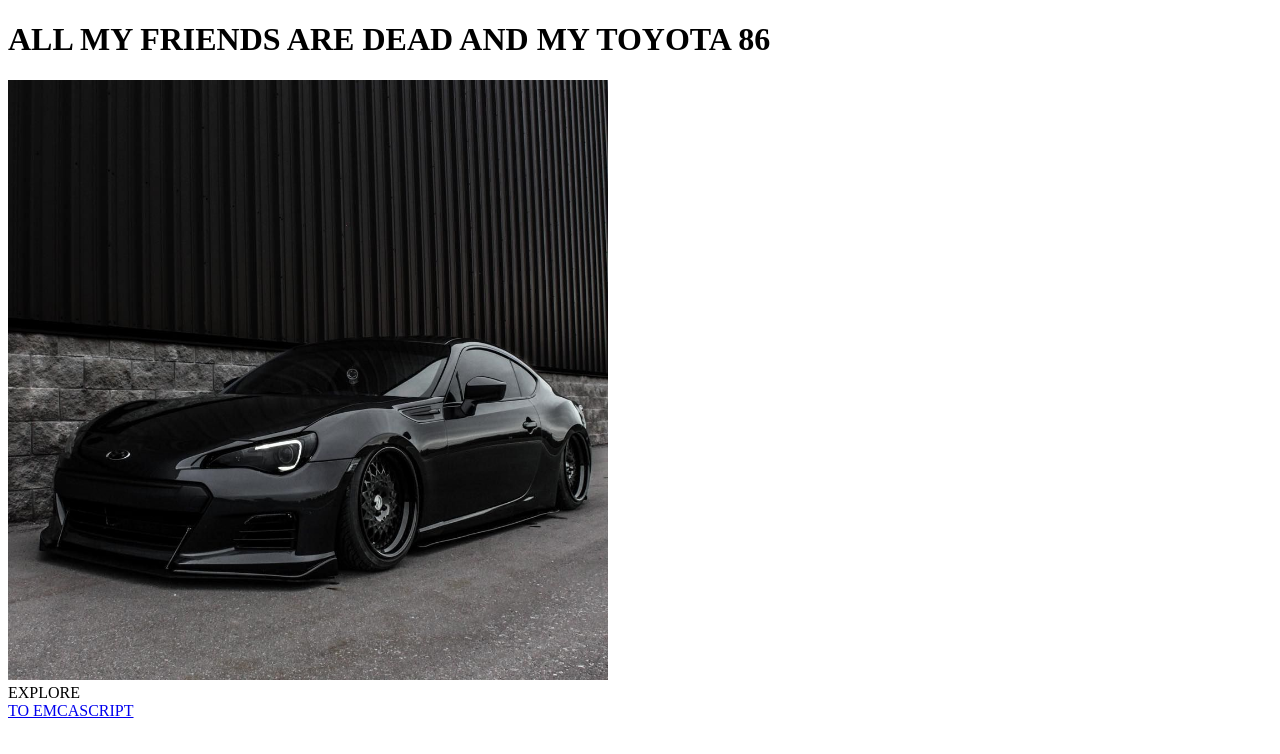
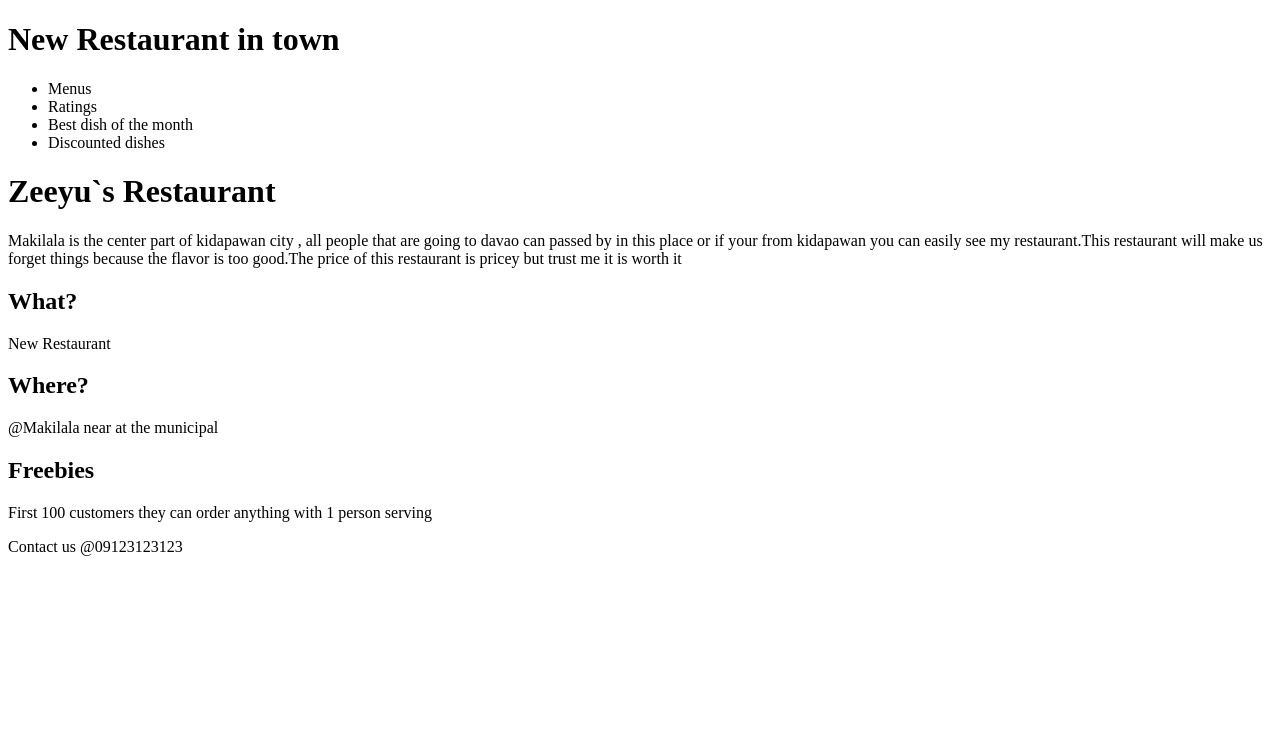
Before and after one commit to VincentLacerna/project-1, a plain HTML site: page index.html in a window 1280 px wide. Drawn offline with Linux system fonts and the light colour scheme.

Commit message:
Update index.html

```diff
--- a/index.html
+++ b/index.html
@@ -1,21 +1,47 @@
 <!DOCTYPE html>
-<html lang="en">
+<html>
 <head>
-    <meta charset="UTF-8">
-    <meta http-equiv="X-UA-Compatible" content="IE=edge">
-    <meta name="viewport" content="width=device-width, initial-scale=1.0">
-    <link rel="stylesheet"
-    href="style.css">
-    <title>Document</title>
+<meta name="viewport" content="width=device-width, initial-scale=1.0">
+<style>
+
+</style>
 </head>
 <body>
-    <h1>ALL MY FRIENDS ARE DEAD AND MY TOYOTA 86</h1>
-     <img src="img/gt86.jpg"width="600"length="200">
-     <div class="buttonContainer"><div class="review-script">EXPLORE</div>
 
-               <a class="review-script" href="myreviewonecmascript.html">TO EMCASCRIPT</a></div>
+<div class="header">
+<h1>New Restaurant in town</h1>
+</div>
 
-        </div>
+<div class="row">
+  <div class="col-3 col-s-3 menu">
+    <ul>
+      <li>Menus</li>
+      <li>Ratings</li>
+      <li>Best dish of the month</li>
+      <li>Discounted dishes</li>
+    </ul>
+  </div>
+
+  <div class="col-6 col-s-9">
+    <h1>Zeeyu`s Restaurant</h1>
+    <p>Makilala is the center part of kidapawan city , all people that are going to davao can passed by in this place or if your from kidapawan you can easily see my restaurant.This restaurant will make us forget things because the flavor is too good.The price of this restaurant is pricey but trust me it is worth it</p>
+  </div>
+
+  <div class="col-3 col-s-12">
+    <div class="aside">
+      <h2>What?</h2>
+      <p>New Restaurant</p>
+      <h2>Where?</h2>
+      <p>@Makilala near at the municipal</p>
+      <h2>Freebies</h2>
+      <p>First 100 customers they can order anything with 1 person serving</p>
+    </div>
+  </div>
+</div>
+
+<div class="footer">
+  <p>Contact us @09123123123</p>
+</div>
 
 </body>
 </html>
--- a/style.css
+++ b/style.css
@@ -1,8 +1,96 @@
-h2 {
-    color: pink;
-    background-color: black;
+* {
+    box-sizing: border-box;
+  }
+
+  .row::after {
+    content: "";
+    clear: both;
+    display: table;
+  }
+
+  [class*="col-"] {
+    float: left;
+    padding: 50px;
+  }
+
+  html {
+    font-family: "Arial black", sans-serif;
+    background-color: #00FFFF;
+  }
+
+  .header {
+    background-color: #DFFF00;
+    color: #ffffff;
+    padding: 15px;
+  }
+
+  .menu ul {
+    list-style-type: none;
+    margin: 0;
+    padding: 0;
+  }
+
+  .menu li {
+    padding: 12px;
+    margin-bottom: 100px;
+    background-color: #FF0000;
+    color: #ffffff;
+    box-shadow: 0 1px 3px rgba(0,0,0,0.12), 0 1px 2px rgba(0,0,0,0.24);
+  }
+
+  .menu li:hover {
+    background-color: #808000;
+  }
+
+  .aside {
+    background-color: #008080;
+    padding: 20px;
+    color: #ffffff;
     text-align: center;
-}
-p {
-    color: plum;
-}
+    font-size: 14px;
+    box-shadow: 0 1px 3px rgba(0,0,0,0.12), 0 1px 2px rgba(0,0,0,0.24);
+  }
+
+  .footer {
+    background-color: Green;
+    color: #ffffff;
+    text-align: center;
+    font-size: 12px;
+    padding: 3px;
+  }
+
+  /* For mobile phones: */
+  [class*="col-"] {
+    width: 100%;
+  }
+
+  @media only screen and (min-width: 600px) {
+    /* For tablets: */
+    .col-s-1 {width: 8.33%;}
+    .col-s-2 {width: 16.66%;}
+    .col-s-3 {width: 25%;}
+    .col-s-4 {width: 33.33%;}
+    .col-s-5 {width: 41.66%;}
+    .col-s-6 {width: 50%;}
+    .col-s-7 {width: 58.33%;}
+    .col-s-8 {width: 66.66%;}
+    .col-s-9 {width: 75%;}
+    .col-s-10 {width: 83.33%;}
+    .col-s-11 {width: 91.66%;}
+    .col-s-12 {width: 100%;}
+  }
+  @media only screen and (min-width: 768px) {
+    /* For desktop: */
+    .col-1 {width: 8.33%;}
+    .col-2 {width: 16.66%;}
+    .col-3 {width: 25%;}
+    .col-4 {width: 33.33%;}
+    .col-5 {width: 41.66%;}
+    .col-6 {width: 50%;}
+    .col-7 {width: 58.33%;}
+    .col-8 {width: 66.66%;}
+    .col-9 {width: 75%;}
+    .col-10 {width: 83.33%;}
+    .col-11 {width: 91.66%;}
+    .col-12 {width: 100%;}
+  }
```
